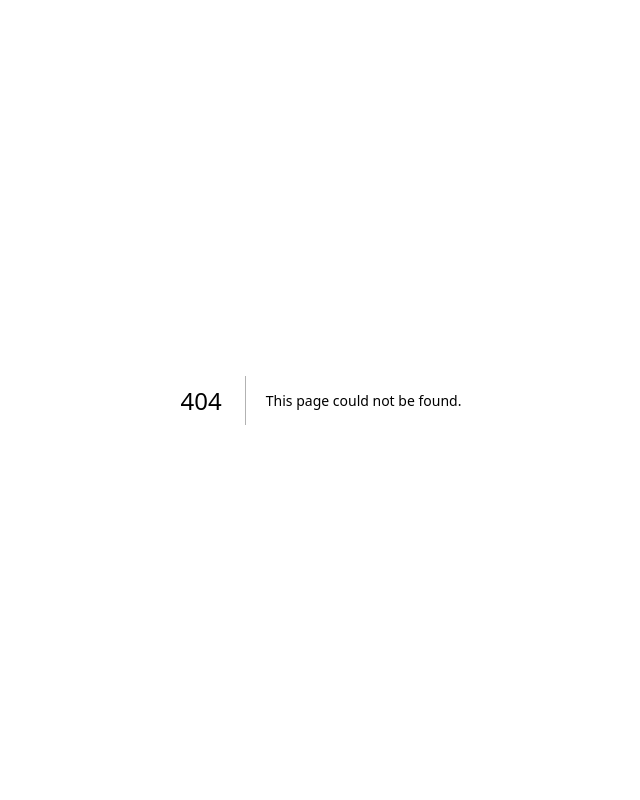
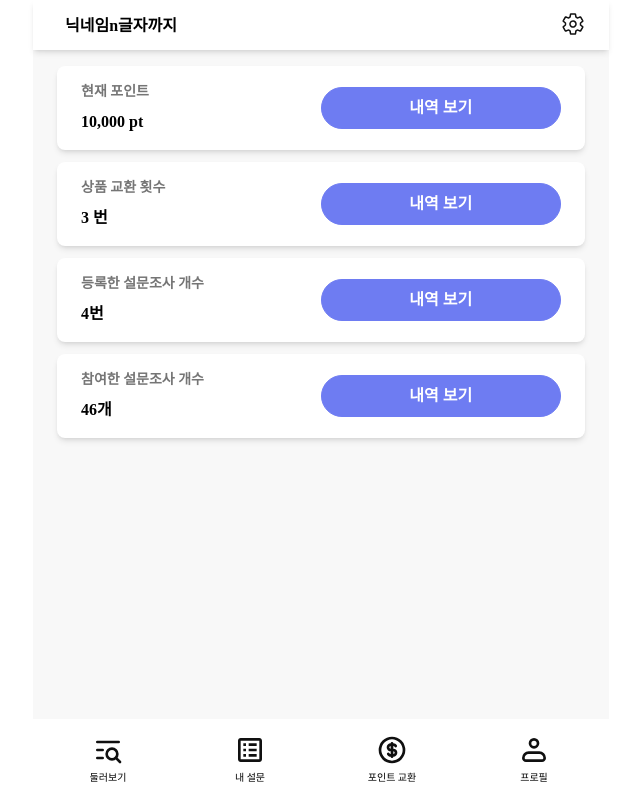
Before and after one commit to SurBear-Team/surbear-frontend, a Next.js app: page /profile in a window 1280 px wide. Before the commit this address had no page. Shown: the whole page, without its empty margins (319-959 px from the left). Built offline with nearby package versions, Linux system fonts and the light colour scheme.

Commit message:
🌱프로필 페이지 세팅

```diff
--- a/pages/components/TabBar.tsx
+++ b/pages/components/TabBar.tsx
@@ -1,3 +1,4 @@
+import { useRouter } from "next/router";
 import {
   BrowseIcon,
   MySurveyIcon,
@@ -6,11 +7,12 @@ import {
 } from "./styles/Icons";
 
 export const TabBar = () => {
+  const rotuer = useRouter();
   return (
     <div className="flex w-full left-0 right-0 mx-auto max-w-[36rem] px-3 justify-evenly items-start gap-4 bg-white fixed bottom-0">
       <TabBox
         onClick={() => {
-          console.log("둘러보기");
+          rotuer.push("/browse");
         }}
         Icon={<BrowseIcon />}
         text="둘러보기"
@@ -34,7 +36,7 @@ export const TabBar = () => {
 
       <TabBox
         onClick={() => {
-          console.log("프로필");
+          rotuer.push("/profile");
         }}
         Icon={<ProfileIcon />}
         text="프로필"
--- /dev/null
+++ b/pages/profile/components/ProfileCard.tsx
@@ -0,0 +1,26 @@
+interface ProfileCardProps {
+  title: string;
+  content: string;
+  onClick: () => void;
+}
+
+export const ProfileCard = ({ title, content, onClick }: ProfileCardProps) => {
+  return (
+    <>
+      <div className="profile-card">
+        <div className="flex flex-col gap-2 w-full">
+          <div className="text-gray-6 text-sm font-bold whitespace-nowrap">
+            {title}
+          </div>
+          <div className="font-bold">{content}</div>
+        </div>
+        <button
+          onClick={onClick}
+          className="medium-Btn w-full border-primary-1 bg-primary-1 text-white px-0"
+        >
+          내역 보기
+        </button>
+      </div>
+    </>
+  );
+};
--- /dev/null
+++ b/pages/profile/index.tsx
@@ -0,0 +1,53 @@
+import { useState } from "react";
+import { TopBar } from "../components/TopBar";
+import { SettingIcon } from "../components/styles/Icons";
+import { useRouter } from "next/router";
+import { ProfileCard } from "./components/ProfileCard";
+import { TabBar } from "../components/TabBar";
+
+export default function Profile() {
+  const router = useRouter();
+  const [nickname, setNickname] = useState("닉네임n글자까지");
+  return (
+    <>
+      <TopBar
+        title={nickname}
+        rightSVG={<SettingIcon />}
+        onRightClick={() => {
+          router.push("/profile/setting");
+        }}
+      />
+      <div className="screen px-6 pt-[66px] bg-[#F8F8F8] flex-col gap-3 justify-start">
+        <ProfileCard
+          title="현재 포인트"
+          content={`10,000 pt`}
+          onClick={() => {
+            console.log("포인트");
+          }}
+        />
+        <ProfileCard
+          title="상품 교환 횟수"
+          content={`3 번`}
+          onClick={() => {
+            console.log("상품 교환 횟수");
+          }}
+        />
+        <ProfileCard
+          title="등록한 설문조사 개수"
+          content={`4번`}
+          onClick={() => {
+            console.log("등설개");
+          }}
+        />
+        <ProfileCard
+          title="참여한 설문조사 개수"
+          content={`46개`}
+          onClick={() => {
+            console.log("참설개");
+          }}
+        />
+      </div>
+      <TabBar />
+    </>
+  );
+}
--- a/styles/globals.css
+++ b/styles/globals.css
@@ -78,6 +78,10 @@ input::-webkit-inner-spin-button {
     @apply flex p-6 flex-col items-start rounded-lg shadow-md;
   }
 
+  .profile-card {
+    @apply card py-4 flex-row w-full items-center bg-white justify-between;
+  }
+
   .small-Btn {
     @apply border-[1px] rounded-3xl py-2 w-full font-semibold;
   }
```
